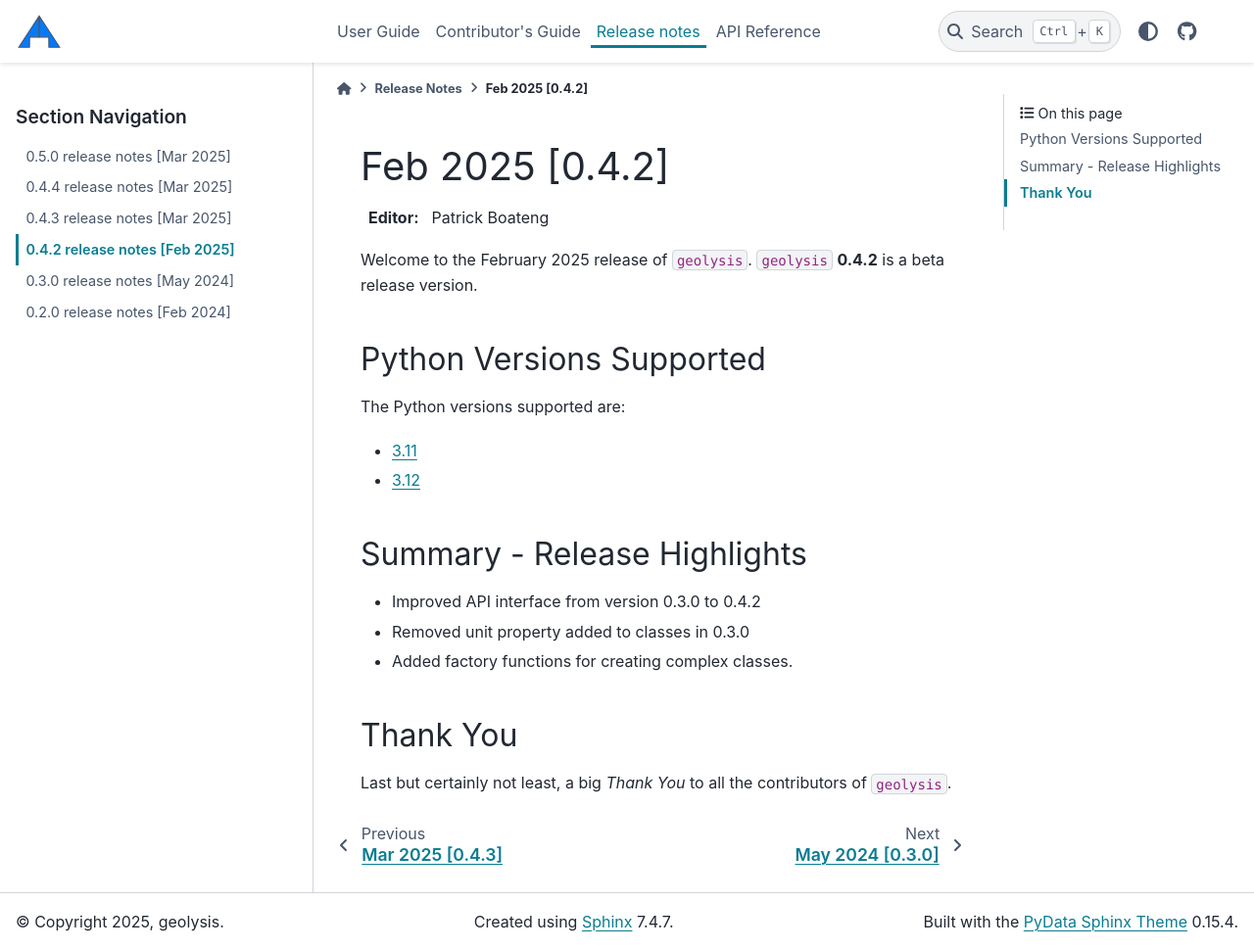
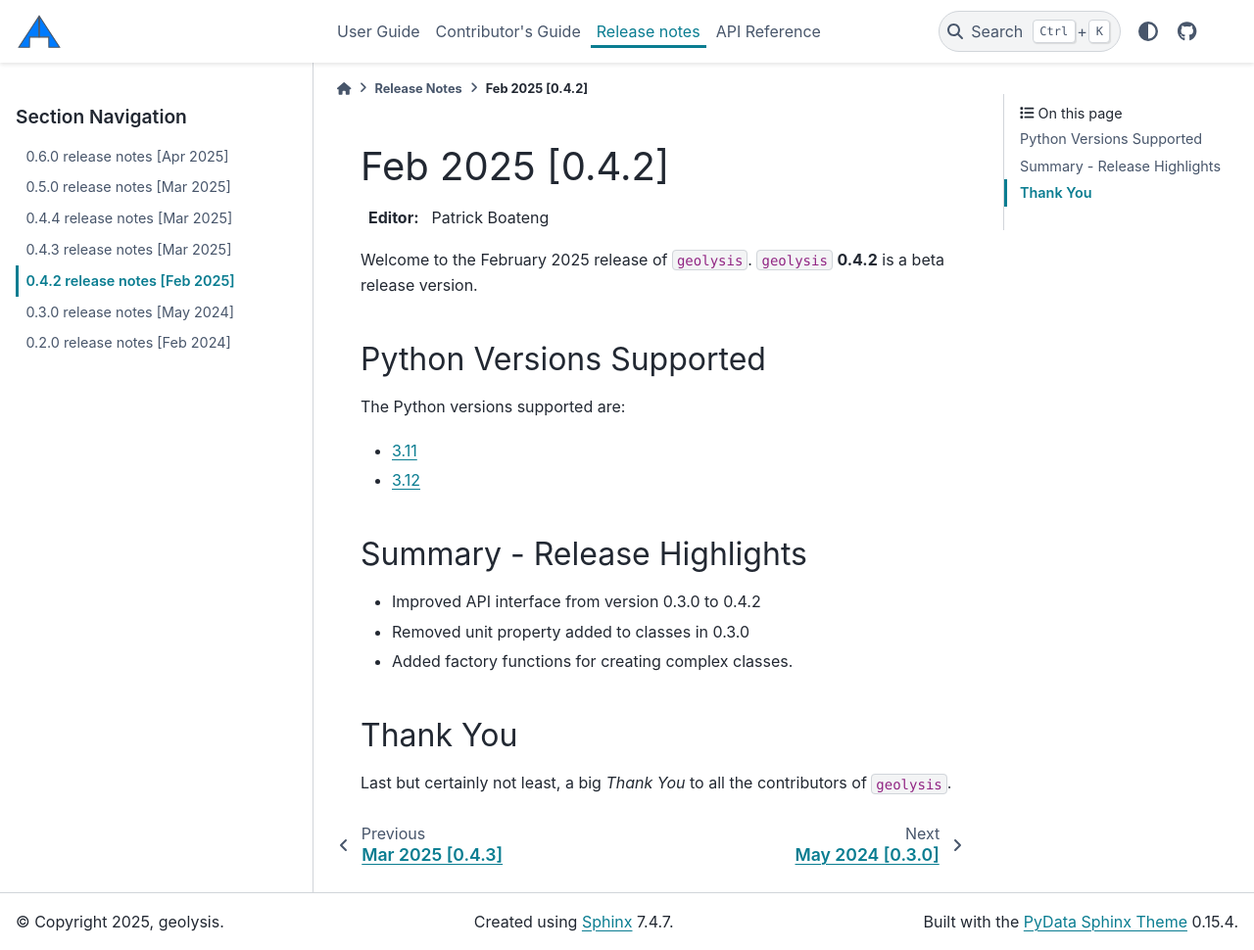
Before and after one commit to patrickboateng/geolysis, a Sphinx documentation site: the page built from docs/release_notes/0.4.2-notes.rst, in a window 1280 px wide and 970 px high. Shown: the whole window at 98% size. Built offline with Sphinx 7.4.7 and the PyData theme 0.15.4, drawn with Linux system fonts in a browser that asks for light colours; nearby versions of some CDN libraries.

Commit message:
added v0.6.0 release notes to toctree

```diff
--- a/docs/release_notes/index.rst
+++ b/docs/release_notes/index.rst
@@ -3,8 +3,9 @@ Release Notes
 *************
 
 .. toctree::
-    :maxdepth: 2
+    :maxdepth: 1
 
+    0.6.0 release notes [Apr 2025] <0.6.0-notes>
     0.5.0 release notes [Mar 2025] <0.5.0-notes>
     0.4.4 release notes [Mar 2025] <0.4.4-notes>
     0.4.3 release notes [Mar 2025] <0.4.3-notes>
```
